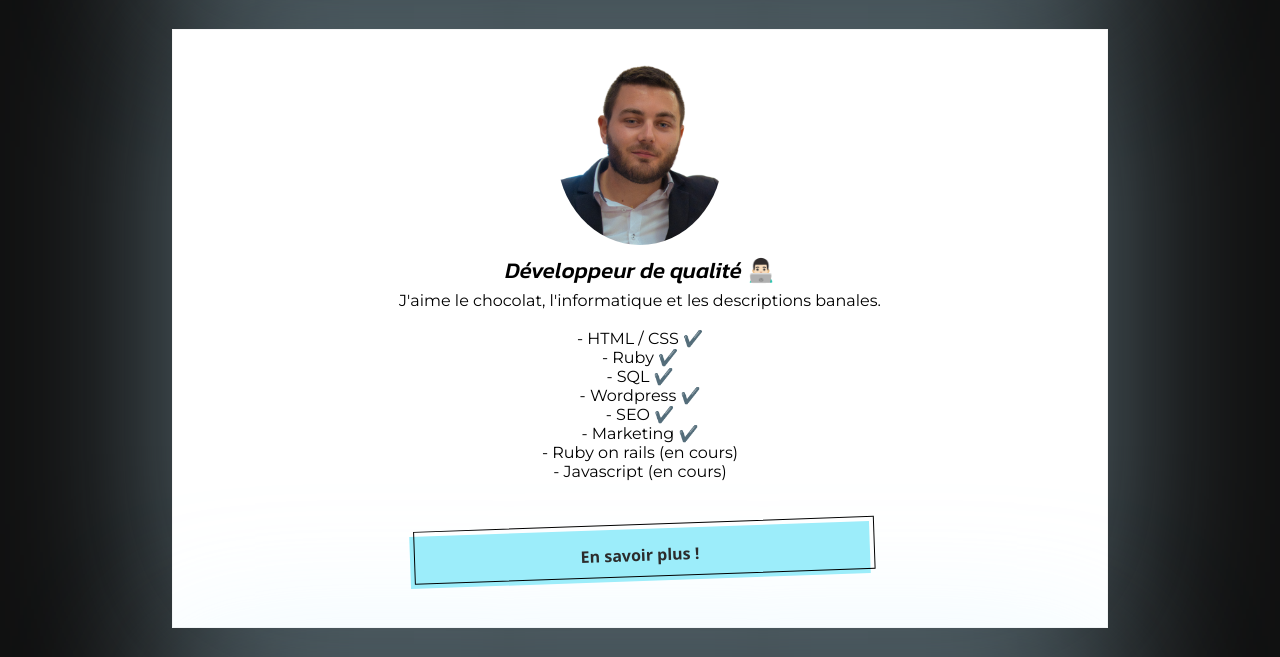
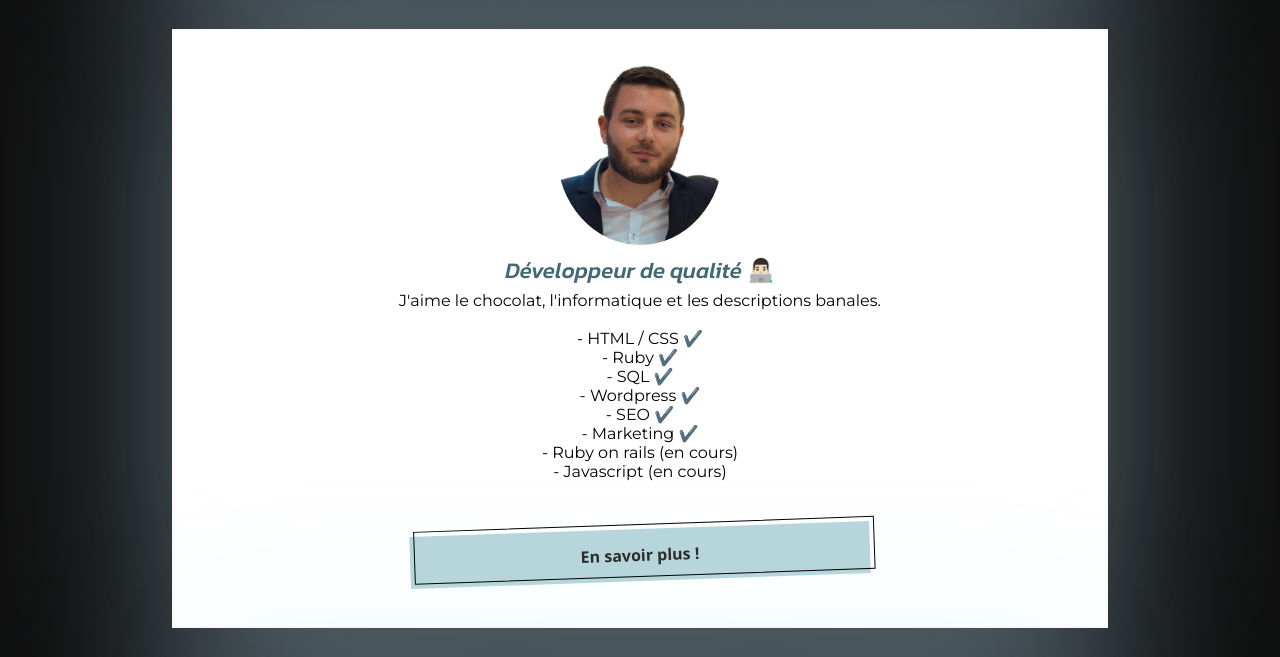
Before and after one commit to KevinFalck/Mon-profil-exercice-lewagon-, a plain HTML site: page index.html in a window 1280 px wide. Shown: the part 82-739 px from the top of the page. Drawn offline with Linux system fonts and the light colour scheme.

Commit message:
make my profile prettier

```diff
--- a/style/style.css
+++ b/style/style.css
@@ -16,6 +16,8 @@ h2 {
   font-weight: 500;
   font-size: 1.4em;
   line-height: 1.9em;
+  color: #416875;
+
 }
 
 body {
@@ -56,7 +58,7 @@ border-radius: 50%;
 }
 
 .button-53 {
-  background-color: #9cedfa;
+  background-color: #b6d6db;
   border: 0 solid #E5E7EB;
   box-sizing: border-box;
   color: #2c2c2c;
```
